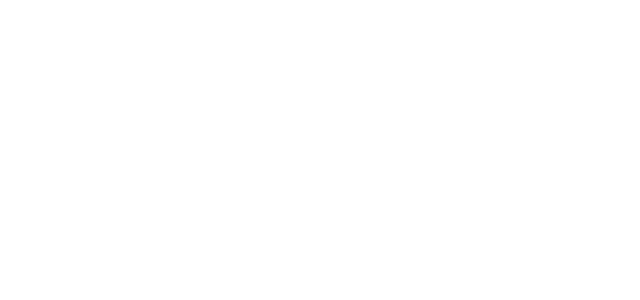
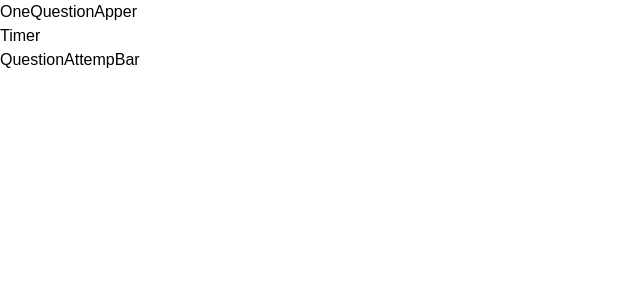
Before and after one commit to kushwahramkumar2003/Online-Quiz, a React (Create React App) app: page /quiz/start/1 in a window 1280 px wide. Before the commit this address had no page. Shown: the top 300 px of the page, without its empty margins (0-640 px from the left). Built offline with nearby package versions, Linux system fonts and the light colour scheme.

Commit message:
Add QuizPage component to App.js and implement onStartQuiz function in QuizCard.jsx

```diff
--- a/src/App.js
+++ b/src/App.js
@@ -8,6 +8,7 @@
 import UserPage from "./pages/user/UserPage.jsx";
 import Admin from "./pages/admin/Admin.jsx";
 import EditQuiz from "./pages/admin/EditQuiz.jsx";
+import QuizPage from "./pages/quiz/QuizPage.jsx";
 
 function App() {
   return (
@@ -19,6 +20,7 @@
         <Route exact path="/User" element={<UserPage />}></Route>
         <Route exact path="/Admin" element={<Admin />}></Route>
         <Route exact path="/quiz/edit/:quiz_id" element={<EditQuiz />}></Route>
+        <Route path="/quiz/start/:quiz_id" element={<QuizPage />}></Route>
       </Routes>
     </div>
   );
--- /dev/null
+++ b/src/Components/StartQuiz/FullscreenButton.jsx
@@ -0,0 +1,39 @@
+import React, { useEffect, useCallback } from "react";
+
+const FullscreenButton = ({ onStartQuiz }) => {
+  const handleFullscreenChange = useCallback(() => {
+    if (!document.fullscreenElement) {
+      // Handle exit from fullscreen, if needed
+    }
+  }, []);
+
+  useEffect(() => {
+    document.addEventListener("fullscreenchange", handleFullscreenChange);
+
+    return () => {
+      document.removeEventListener("fullscreenchange", handleFullscreenChange);
+    };
+  }, [handleFullscreenChange]);
+
+  const toggleFullscreen = async () => {
+    if (!document.fullscreenElement) {
+      await document.documentElement.requestFullscreen();
+      onStartQuiz();
+    } else {
+      if (document.exitFullscreen) {
+        document.exitFullscreen();
+      }
+    }
+  };
+
+  return (
+    <button
+      onClick={toggleFullscreen}
+      className="px-4 py-2 font-bold text-white bg-yellow-600 rounded hover:bg-yellow-700"
+    >
+      Start Quiz
+    </button>
+  );
+};
+
+export default FullscreenButton;
--- /dev/null
+++ b/src/Components/StartQuiz/OneQuestionApper.jsx
@@ -0,0 +1,7 @@
+import React from "react";
+
+const OneQuestionApper = () => {
+  return <div>OneQuestionApper</div>;
+};
+
+export default OneQuestionApper;
--- /dev/null
+++ b/src/Components/StartQuiz/QuestionAttempBar.jsx
@@ -0,0 +1,7 @@
+import React from "react";
+
+const QuestionAttempBar = () => {
+  return <div>QuestionAttempBar</div>;
+};
+
+export default QuestionAttempBar;
--- /dev/null
+++ b/src/Components/StartQuiz/Timer.jsx
@@ -0,0 +1,7 @@
+import React from "react";
+
+const Timer = () => {
+  return <div>Timer</div>;
+};
+
+export default Timer;
--- a/src/Components/User/quiz/QuizCard.jsx
+++ b/src/Components/User/quiz/QuizCard.jsx
@@ -1,6 +1,16 @@
-import React from "react";
+import React, { useCallback } from "react";
 
-const QuizCard = ({ title, desc, category, noQuestions, time }) => {
+import { useNavigate } from "react-router-dom";
+
+import FullscreenButton from "../../StartQuiz/FullscreenButton";
+
+const QuizCard = ({ title, desc, category, noQuestions, time, quizId }) => {
+  const navigate = useNavigate();
+
+  const onStartQuiz = () => {
+    navigate(`/quiz/start/${quizId}`);
+  };
+
   return (
     <div className="p-4 border border-yellow-600 rounded-lg shadow-lg bg-yellow-50">
       <h1 className="text-xl font-bold text-yellow-900">{title}</h1>
@@ -9,12 +19,7 @@
       <p className="mt-1 text-yellow-500">{noQuestions}</p>
       <p className="mt-1 text-yellow-400">{time}</p>
       <div className="flex justify-center mt-4">
-        <button className="px-4 py-2 mr-2 font-bold text-white bg-yellow-600 rounded hover:bg-yellow-700">
-          Start Quiz
-        </button>
-        {/* <button className="px-4 py-2 ml-2 font-bold text-white bg-yellow-600 rounded hover:bg-yellow-700">
-          Other Button
-        </button> */}
+        <FullscreenButton onStartQuiz={onStartQuiz} quizId={quizId} />
       </div>
     </div>
   );
--- /dev/null
+++ b/src/pages/quiz/QuizPage.jsx
@@ -0,0 +1,18 @@
+import React from "react";
+import OneQuestionApper from "../../Components/StartQuiz/OneQuestionApper";
+import Timer from "../../Components/StartQuiz/Timer";
+import QuestionAttempBar from "../../Components/StartQuiz/QuestionAttempBar";
+
+const QuizPage = () => {
+  return (
+    <div>
+      <OneQuestionApper />
+      <div>
+        <Timer />
+        <QuestionAttempBar />
+      </div>
+    </div>
+  );
+};
+
+export default QuizPage;
```
